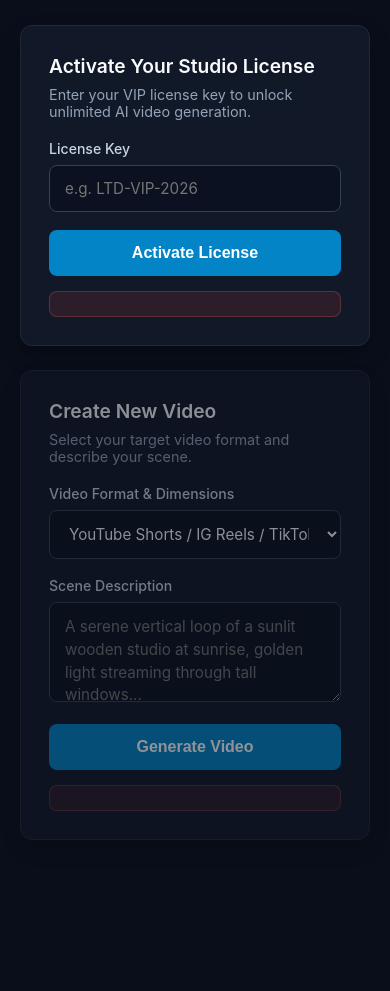
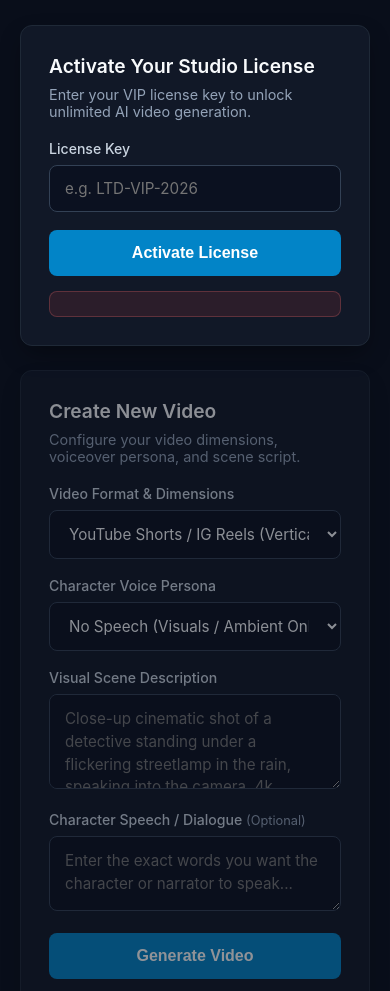
Before and after one commit to vejaietwaroo/videogen-saas, a plain HTML site: page index.html in a window 390 px wide. Shown: the part 91-1082 px from the top of the page. Before the commit the page ends 995 px from the top, so only its background shows below. Drawn offline with Linux system fonts and the light colour scheme.

Commit message:
Update index.html

```diff
--- a/index.html
+++ b/index.html
@@ -106,12 +106,31 @@
             margin-bottom: 20px;
         }
 
+        .form-row {
+            display: grid;
+            grid-template-columns: 1fr 1fr;
+            gap: 16px;
+        }
+
+        @media (max-width: 560px) {
+            .form-row {
+                grid-template-columns: 1fr;
+                gap: 0;
+            }
+        }
+
         label {
             display: block;
             margin-bottom: 8px;
             color: #cbd5e1;
             font-size: 0.88rem;
             font-weight: 500;
+        }
+
+        label span {
+            color: var(--text-muted);
+            font-weight: 400;
+            font-size: 0.8rem;
         }
 
         input, select, textarea {
@@ -139,8 +158,12 @@
 
         textarea {
             resize: vertical;
-            min-height: 100px;
+            min-height: 95px;
             line-height: 1.5;
+        }
+
+        textarea.dialogue-box {
+            min-height: 75px;
         }
 
         button {
@@ -283,17 +306,35 @@
         <!-- Step 2: Video Creator Studio -->
         <div id="studioCard" class="card locked">
             <h2>Create New Video</h2>
-            <p class="subtitle">Select your target video format and describe your scene.</p>
+            <p class="subtitle">Configure your video dimensions, voiceover persona, and scene script.</p>
 
-            <label for="videoFormat">Video Format & Dimensions</label>
-            <select id="videoFormat">
-                <option value="9:16">YouTube Shorts / IG Reels / TikTok (Vertical 9:16)</option>
-                <option value="16:9">Long-Form / Cinematic / YouTube (Landscape 16:9)</option>
-                <option value="1:1">Square Feed Post (1:1)</option>
-            </select>
+            <div class="form-row">
+                <div>
+                    <label for="videoFormat">Video Format & Dimensions</label>
+                    <select id="videoFormat">
+                        <option value="9:16">YouTube Shorts / IG Reels (Vertical 9:16)</option>
+                        <option value="16:9">Long-Form / YouTube (Landscape 16:9)</option>
+                        <option value="1:1">Square Feed Post (1:1)</option>
+                    </select>
+                </div>
 
-            <label for="renderPrompt">Scene Description</label>
-            <textarea id="renderPrompt" placeholder="A serene vertical loop of a sunlit wooden studio at sunrise, golden light streaming through tall windows..."></textarea>
+                <div>
+                    <label for="voicePersona">Character Voice Persona</label>
+                    <select id="voicePersona">
+                        <option value="none">No Speech (Visuals / Ambient Only)</option>
+                        <option value="female_calm">Warm Female Guide</option>
+                        <option value="male_cinematic">Deep Cinematic Narrator</option>
+                        <option value="female_suspense">Suspenseful Thriller Voice</option>
+                        <option value="male_energetic">Energetic Social Host</option>
+                    </select>
+                </div>
+            </div>
+
+            <label for="renderPrompt">Visual Scene Description</label>
+            <textarea id="renderPrompt" placeholder="Close-up cinematic shot of a detective standing under a flickering streetlamp in the rain, speaking into the camera, 4k moody lighting..."></textarea>
+
+            <label for="dialogueScript">Character Speech / Dialogue <span>(Optional)</span></label>
+            <textarea id="dialogueScript" class="dialogue-box" placeholder="Enter the exact words you want the character or narrator to speak..."></textarea>
 
             <button id="renderBtn" onclick="triggerRender()">Generate Video</button>
             <div id="renderError" class="alert error"></div>
@@ -381,6 +422,8 @@
         async function triggerRender() {
             const promptText = document.getElementById("renderPrompt").value.trim();
             const aspectRatio = document.getElementById("videoFormat").value;
+            const voicePersona = document.getElementById("voicePersona").value;
+            const dialogueText = document.getElementById("dialogueScript").value.trim();
             const renderBtn = document.getElementById("renderBtn");
             const renderError = document.getElementById("renderError");
 
@@ -393,7 +436,7 @@
             }
 
             if (!promptText) {
-                renderError.innerText = "Please describe the video scene you want to generate.";
+                renderError.innerText = "Please describe the visual scene you want to generate.";
                 renderError.style.display = "block";
                 return;
             }
@@ -419,7 +462,9 @@
             placeholderBox.style.display = "block";
             previewIcon.innerText = "🎬";
             previewTitle.innerText = "Generating Your Video";
-            previewSubtitle.innerText = `Preparing ${aspect_ratio_label(aspectRatio)} format on cloud render node...`;
+            previewSubtitle.innerText = dialogueText
+                ? "Synthesizing character speech and syncing video frames..."
+                : `Preparing ${aspect_ratio_label(aspectRatio)} format on cloud render node...`;
             document.getElementById("renderedPromptDisplay").innerText = `"${promptText}"`;
             downloadBtn.style.display = "none";
 
@@ -435,7 +480,9 @@
                     },
                     body: JSON.stringify({
                         prompt: promptText,
-                        aspect_ratio: aspectRatio
+                        aspect_ratio: aspectRatio,
+                        voice: voicePersona,
+                        dialogue: dialogueText
                     })
                 });
 
```
